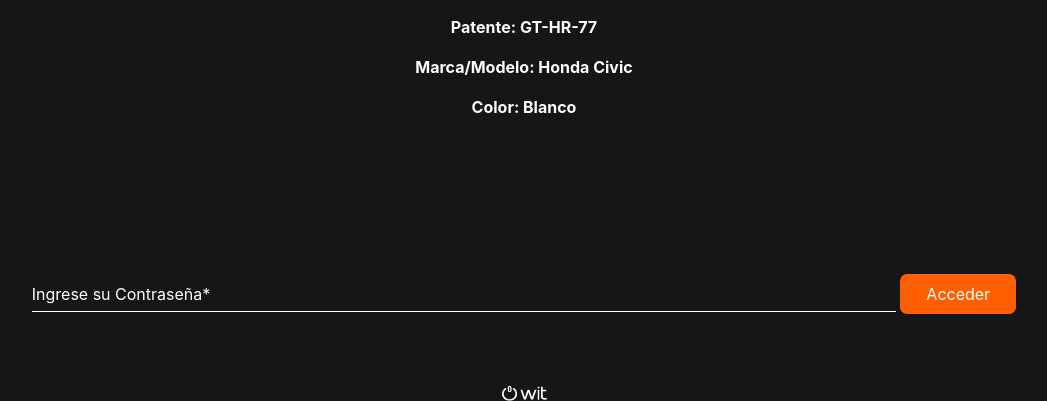
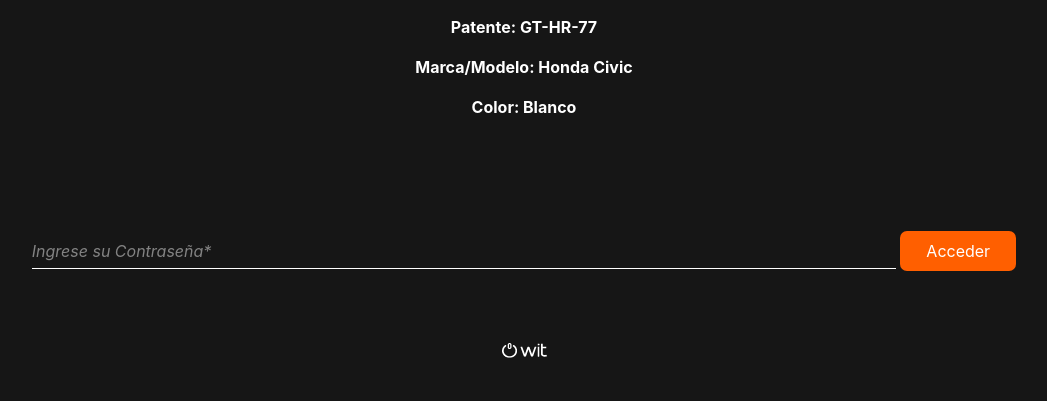
Before and after one commit to gestsol/Cierre-centralizado, a PHP site: page /index-2.html in a window 1280 px wide. Shown: the part 707-1108 px from the top of the page, without its empty margins (116-1163 px from the left). After the commit the page ends 1065 px from the top, so only its background shows below. Run offline with PHP 8.4, Linux system fonts and the light colour scheme; grey boxes are pictures that could not be loaded.

Commit message:
Add files via upload

```diff
--- a/assets/css/style2.css
+++ b/assets/css/style2.css
@@ -26,7 +26,7 @@ button{
     color: #fff !important;
     /* box-shadow: #fff; */
     border: none !important;
-    margin-top: 123px !important;
+    margin-top: 80px !important;
 }
 
 input{
@@ -40,7 +40,8 @@ padding-bottom: 5px;
 }
 
 ::placeholder{
-    color: #fff;
+    font-style: italic;
+    color: #838383;
 }
 
 .gama{
```
